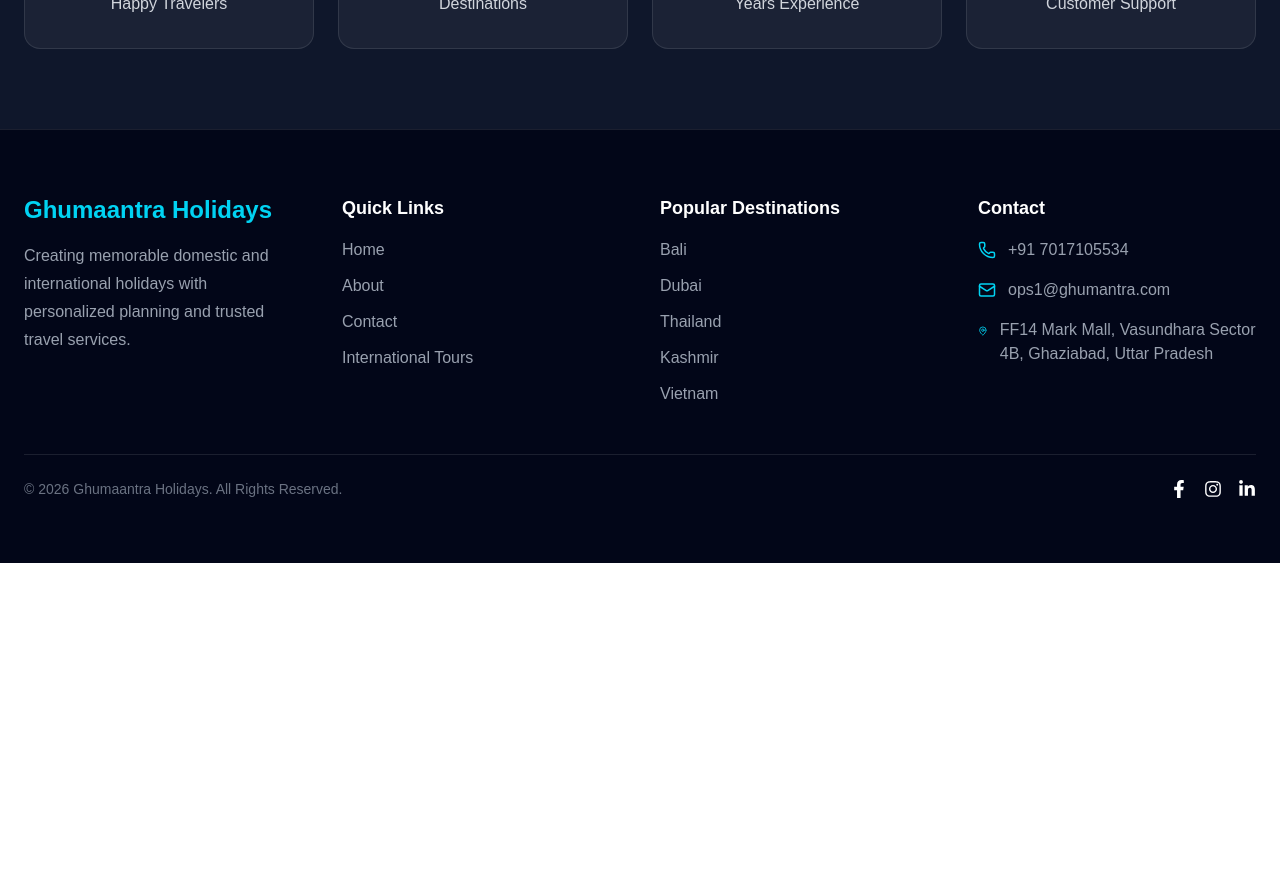
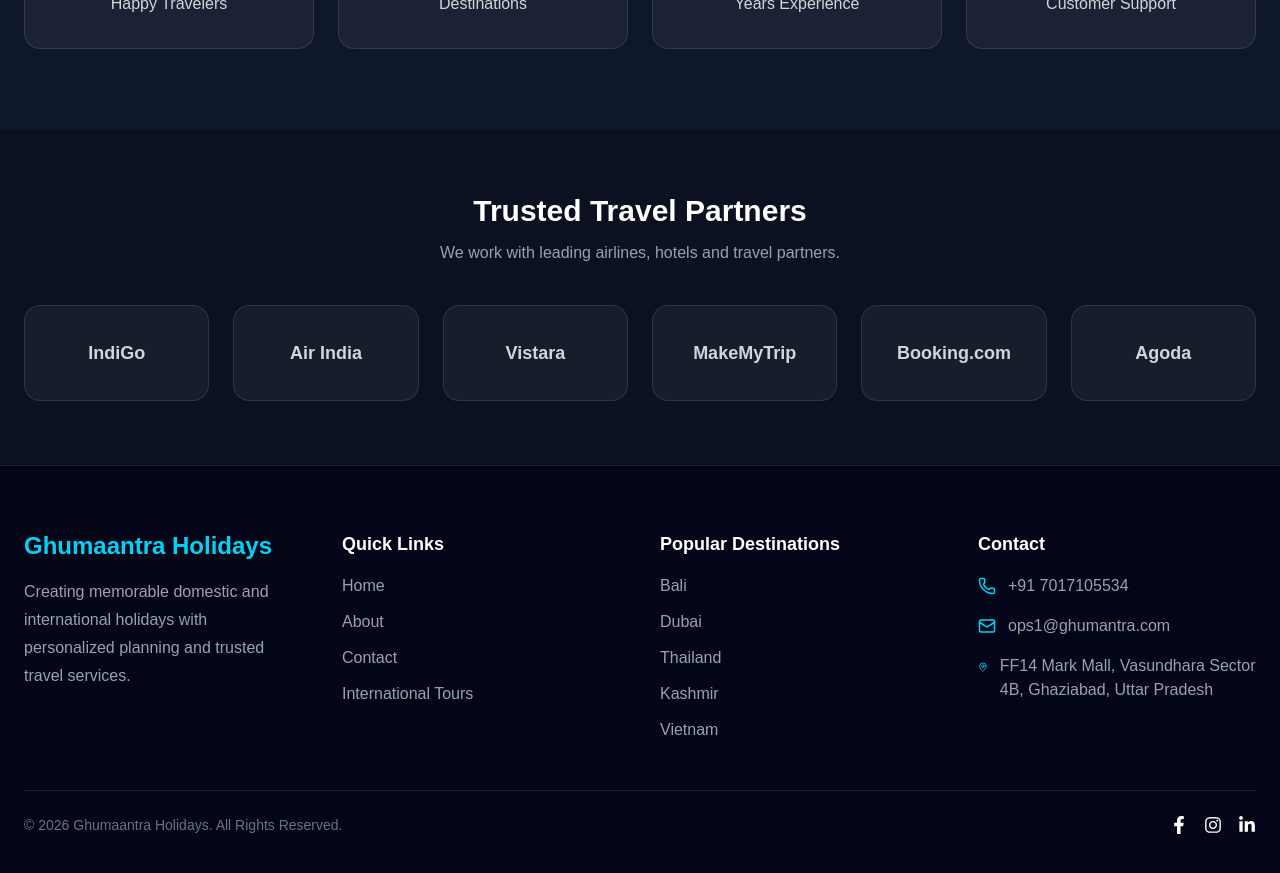
Before and after one commit to ghumantra-website/ghumantra-website, a Next.js app: page / in a window 1280 px wide. Shown: the part 6000-6873 px from the top of the page. Before the commit the page ends 6563 px from the top, so only its background shows below. Built offline with nearby package versions, Linux system fonts and the light colour scheme.

Commit message:
Add trusted partners section

```diff
--- a/app/layout.tsx
+++ b/app/layout.tsx
@@ -1,4 +1,5 @@
 import type { Metadata } from "next";
+import BackToTop from "@/components/common/BackToTop";
 import { Geist, Geist_Mono } from "next/font/google";
 import "./globals.css";
 
@@ -27,7 +28,10 @@ export default function RootLayout({
       lang="en"
       className={`${geistSans.variable} ${geistMono.variable} h-full antialiased`}
     >
-      <body className="min-h-full flex flex-col">{children}</body>
+     <body className="min-h-full flex flex-col">
+  {children}
+  <BackToTop />
+</body>
     </html>
   );
 }
--- a/app/page.tsx
+++ b/app/page.tsx
@@ -8,6 +8,7 @@ import Footer from "@/components/layout/Footer";
 import Hero from "@/components/home/Hero";
 import CtaBanner from "@/components/home/CtaBanner";
 import FAQ from "@/components/home/FAQ";
+import TrustedPartners from "@/components/home/TrustedPartners";
 import FeaturedDestinations from "@/components/home/FeaturedDestinations";
 
 export default function Home() {
@@ -22,6 +23,7 @@ export default function Home() {
       <CtaBanner />
       <FAQ />
       <TravelStats />
+      <TrustedPartners />
       <Footer />
       <WhatsAppButton />
 
--- /dev/null
+++ b/components/common/BackToTop.tsx
@@ -0,0 +1,37 @@
+"use client";
+
+import { ChevronUp } from "lucide-react";
+import { useEffect, useState } from "react";
+
+export default function BackToTop() {
+  const [visible, setVisible] = useState(false);
+
+  useEffect(() => {
+    const toggleVisibility = () => {
+      setVisible(window.scrollY > 300);
+    };
+
+    window.addEventListener("scroll", toggleVisibility);
+
+    return () => window.removeEventListener("scroll", toggleVisibility);
+  }, []);
+
+  const scrollToTop = () => {
+    window.scrollTo({
+      top: 0,
+      behavior: "smooth",
+    });
+  };
+
+  if (!visible) return null;
+
+  return (
+    <button
+      onClick={scrollToTop}
+      className="fixed bottom-24 right-6 z-50 flex h-12 w-12 items-center justify-center rounded-full bg-cyan-500 text-white shadow-lg transition hover:scale-110 hover:bg-cyan-600"
+      aria-label="Back to Top"
+    >
+      <ChevronUp size={22} />
+    </button>
+  );
+}
--- /dev/null
+++ b/components/home/TrustedPartners.tsx
@@ -0,0 +1,36 @@
+const partners = [
+  "IndiGo",
+  "Air India",
+  "Vistara",
+  "MakeMyTrip",
+  "Booking.com",
+  "Agoda",
+];
+
+export default function TrustedPartners() {
+  return (
+    <section className="bg-[#0b1120] py-16">
+      <div className="mx-auto max-w-7xl px-6">
+        <div className="text-center mb-10">
+          <h2 className="text-3xl font-bold text-white">
+            Trusted Travel Partners
+          </h2>
+          <p className="mt-3 text-gray-400">
+            We work with leading airlines, hotels and travel partners.
+          </p>
+        </div>
+
+        <div className="grid grid-cols-2 gap-6 md:grid-cols-3 lg:grid-cols-6">
+          {partners.map((partner) => (
+            <div
+              key={partner}
+              className="flex h-24 items-center justify-center rounded-2xl border border-white/10 bg-white/5 text-lg font-semibold text-gray-300 transition hover:border-cyan-400 hover:text-white"
+            >
+              {partner}
+            </div>
+          ))}
+        </div>
+      </div>
+    </section>
+  );
+}
```
